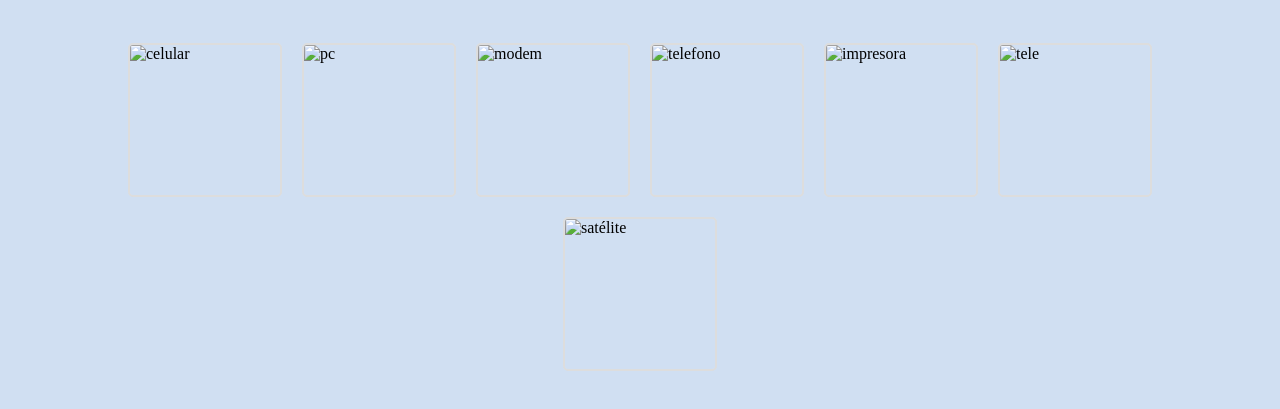
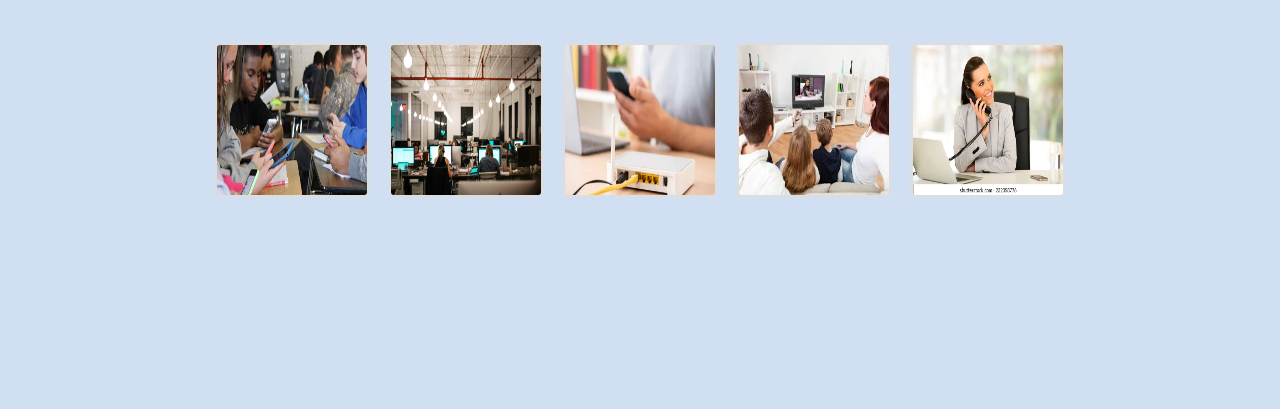
Before and after one commit to SofiaDemora/BrechaDigital, a plain HTML site: page index.html in a window 1280 px wide. Shown: the part 201-610 px from the top of the page. Drawn offline with Linux system fonts and the light colour scheme.

Commit message:
Update index.html

```diff
--- a/index.html
+++ b/index.html
@@ -24,13 +24,11 @@
         <p>Las Tecnologías de la Información y la Comunicación (TIC) son el conjunto de recursos, herramientas, equipos, programas informáticos, aplicaciones, redes y medios que permitan la compilación, procesamiento, almacenamiento y transmisión de información.</p>
 
         <div class="thumbnails">
-            <img src="celular" alt="celular">
-            <img src="pc" alt="pc">
-            <img src="modem" alt="modem">
-            <img src="telefono" alt="telefono">
-            <img src="impresora" alt="impresora">
-            <img src="tele" alt="tele">
-            <img src="satélite" alt="satélite">
+            <img src="imgs/estudiantesCel.avif" alt="celular">
+            <img src="imgs/oficinaPc.jpg" alt="pc">
+            <img src="imgs/modemComnicacion.jpg" alt="modem">
+            <img src="imgs/familiaTele.jpg" alt="tele">
+            <img src="imgs/telefonoFijo.jpg" alt="telefono">
         </div>
     </div>
     <script src="script.js"></script>
```
